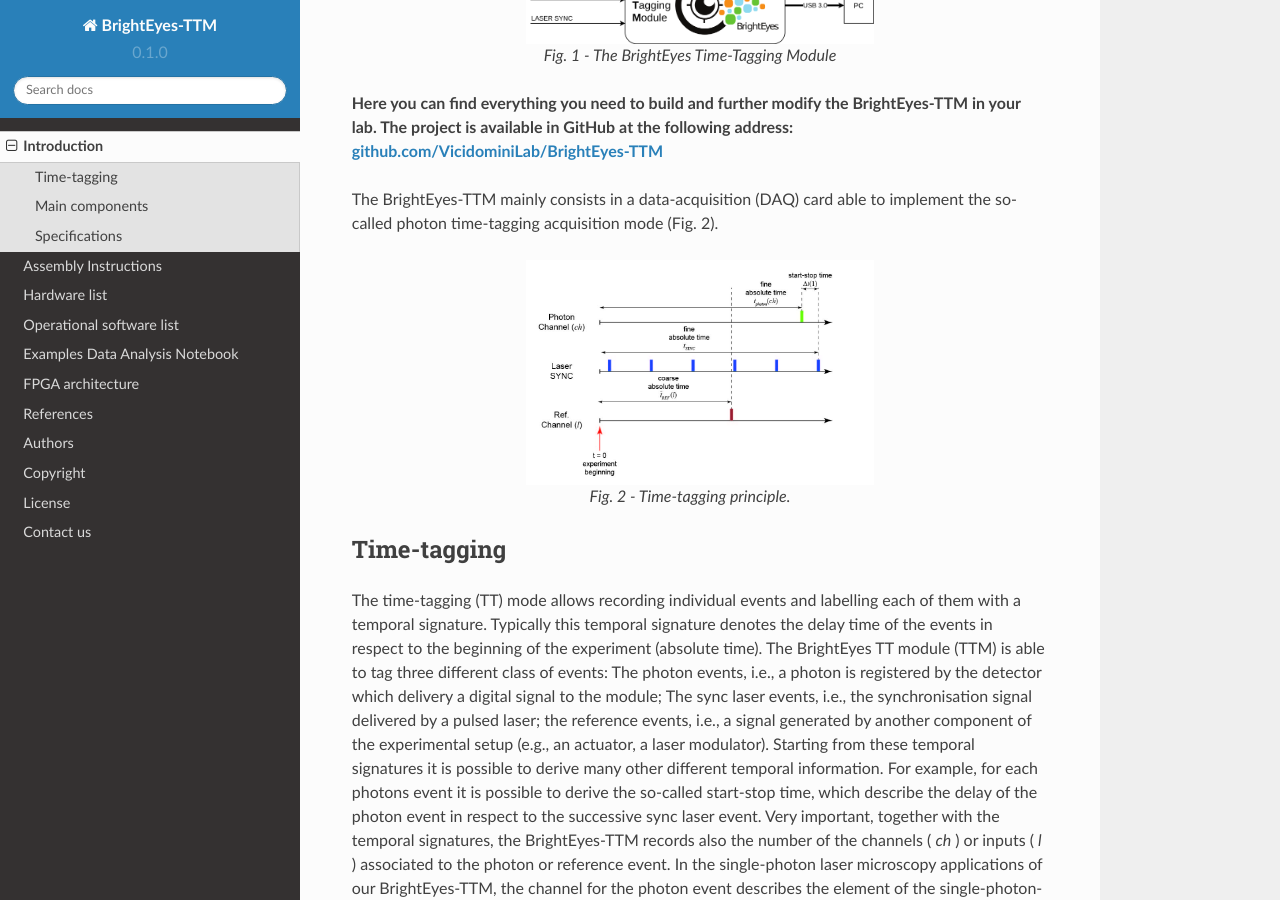
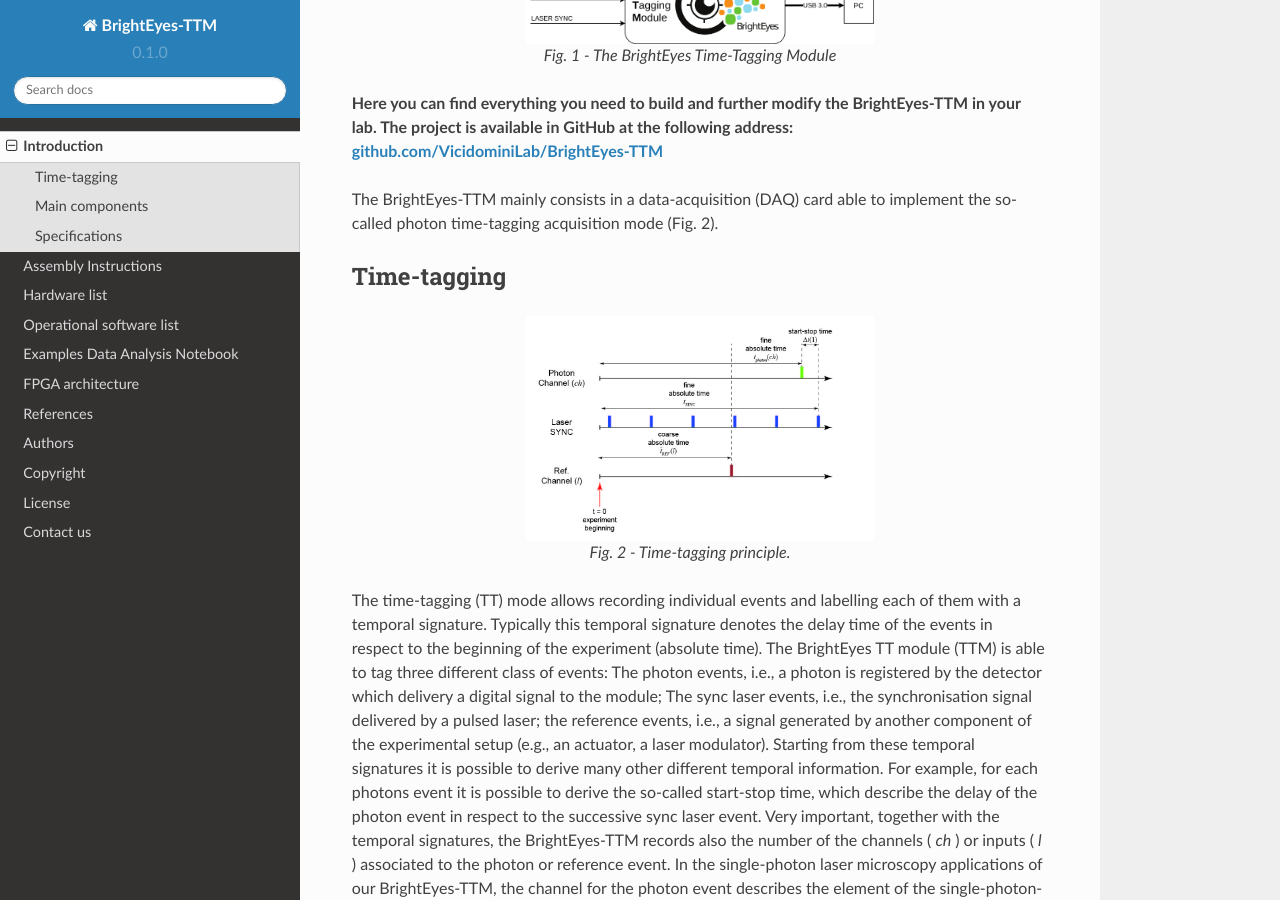
Before and after one commit to mattia-donato/BrightEyes-TTM-docs, a Sphinx documentation site: the page built from docs/source/BrightEyes.md, in a window 1280 px wide and 900 px high, scrolled down 361 px. Built offline with Sphinx 7.4.7 and the Read the Docs theme 2.0.0, drawn with Linux system fonts in a browser that asks for light colours; pages that are not in the unit, such as notebooks, are missing from menus; part of the change alters nothing that is shown.

```diff
--- a/docs/source/BrightEyes.md
+++ b/docs/source/BrightEyes.md
@@ -14,6 +14,8 @@ Fig. 1 - The BrightEyes Time-Tagging Module
 
 The BrightEyes-TTM mainly consists in a data-acquisition (DAQ) card able to implement the so-called photon time-tagging acquisition mode (Fig. 2).
 
+## Time-tagging
+
 :::{figure} img/TT_Principle.jpg
 :align: center
 :alt: Principle
@@ -21,9 +23,6 @@ The BrightEyes-TTM mainly consists in a data-acquisition (DAQ) card able to impl
 
 Fig. 2 - Time-tagging principle.
 :::
-
-## Time-tagging
-
 
 The time-tagging (TT) mode allows recording individual events and labelling each of them with a temporal signature. Typically this temporal signature denotes the delay time of the events in respect to the beginning of the experiment (absolute time). The BrightEyes TT module (TTM) is able to tag three different class of events: The photon events, i.e., a photon is registered by the detector which delivery a digital signal to the module; The sync laser events, i.e., the synchronisation signal delivered by a pulsed laser; the reference events, i.e., a signal generated by another component of the experimental setup (e.g., an actuator, a laser modulator). Starting from these temporal signatures it is possible to derive many other different temporal information. For example, for each photons event it is possible to derive the so-called start-stop time, which describe the delay of the photon event in respect to the successive sync laser event. Very important, together with the temporal signatures, the BrightEyes-TTM records also the number of the channels ( *ch* ) or inputs ( *l* ) associated to the photon or reference event. In the single-photon laser microscopy applications of our BrightEyes-TTM, the channel for the photon event describes the element of the single-photon-avalanche diode (SPAD) array detector which collected the photon, thus it can be considered a spatial signature.
 
```
